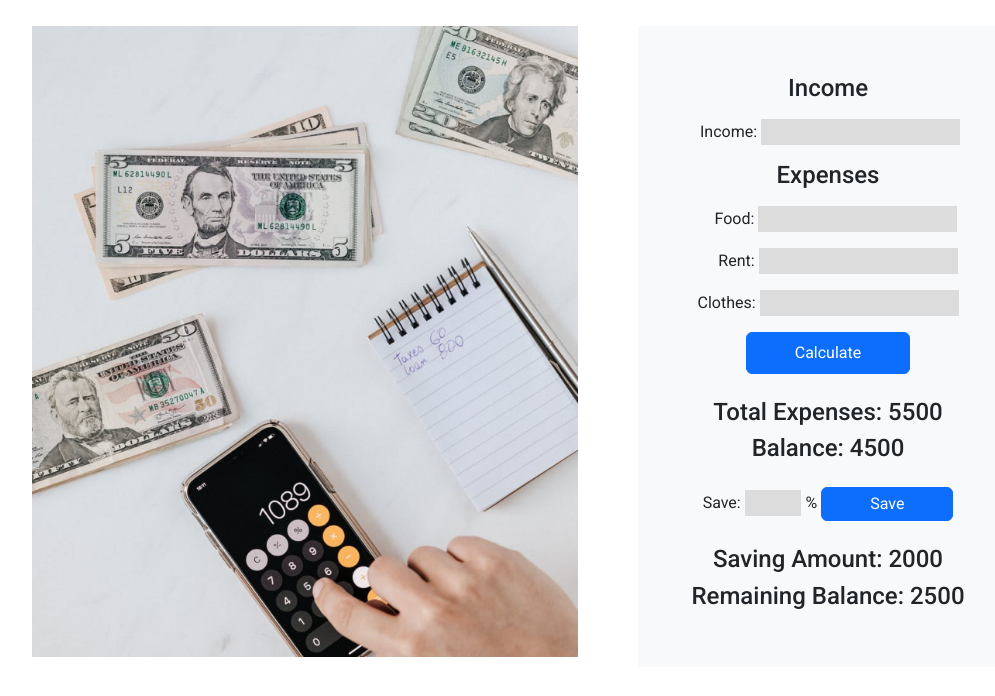
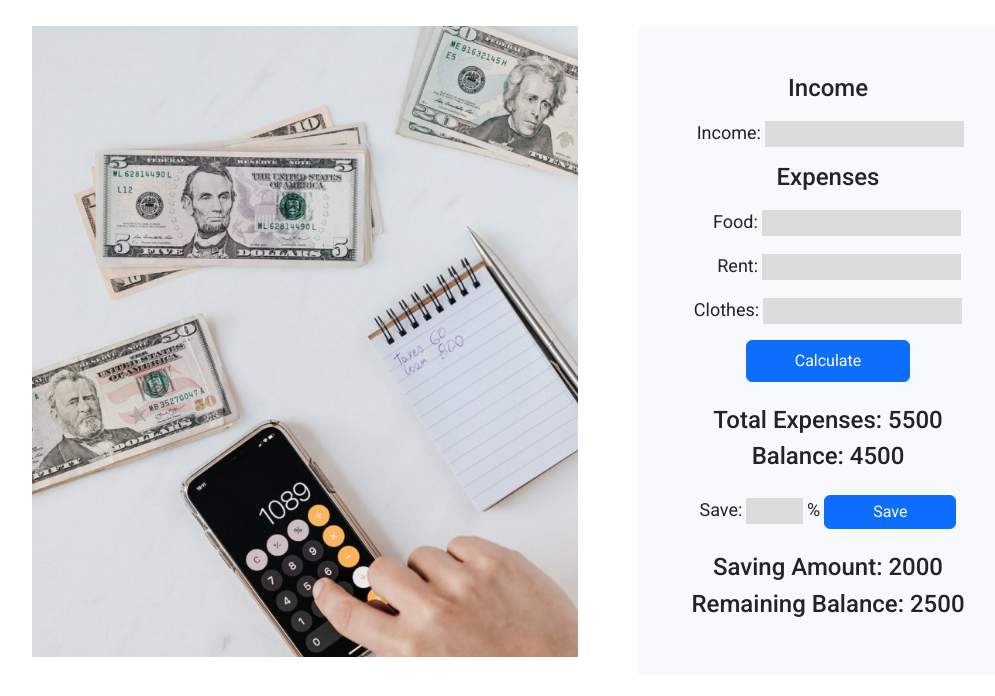
Before and after one commit to rahatsikz/money-master-project, a plain HTML site: page index.html in a window 1280 px wide. Shown: the part 94-790 px from the top of the page, without its empty margins (50-1045 px from the left). Drawn offline with nearby package versions, Linux system fonts and the light colour scheme.

Commit message:
font size updated

```diff
--- a/css/style.css
+++ b/css/style.css
@@ -15,3 +15,7 @@ input {
   outline: none;
   border: none;
 }
+label,
+span {
+  font-size: 18px;
+}
```
